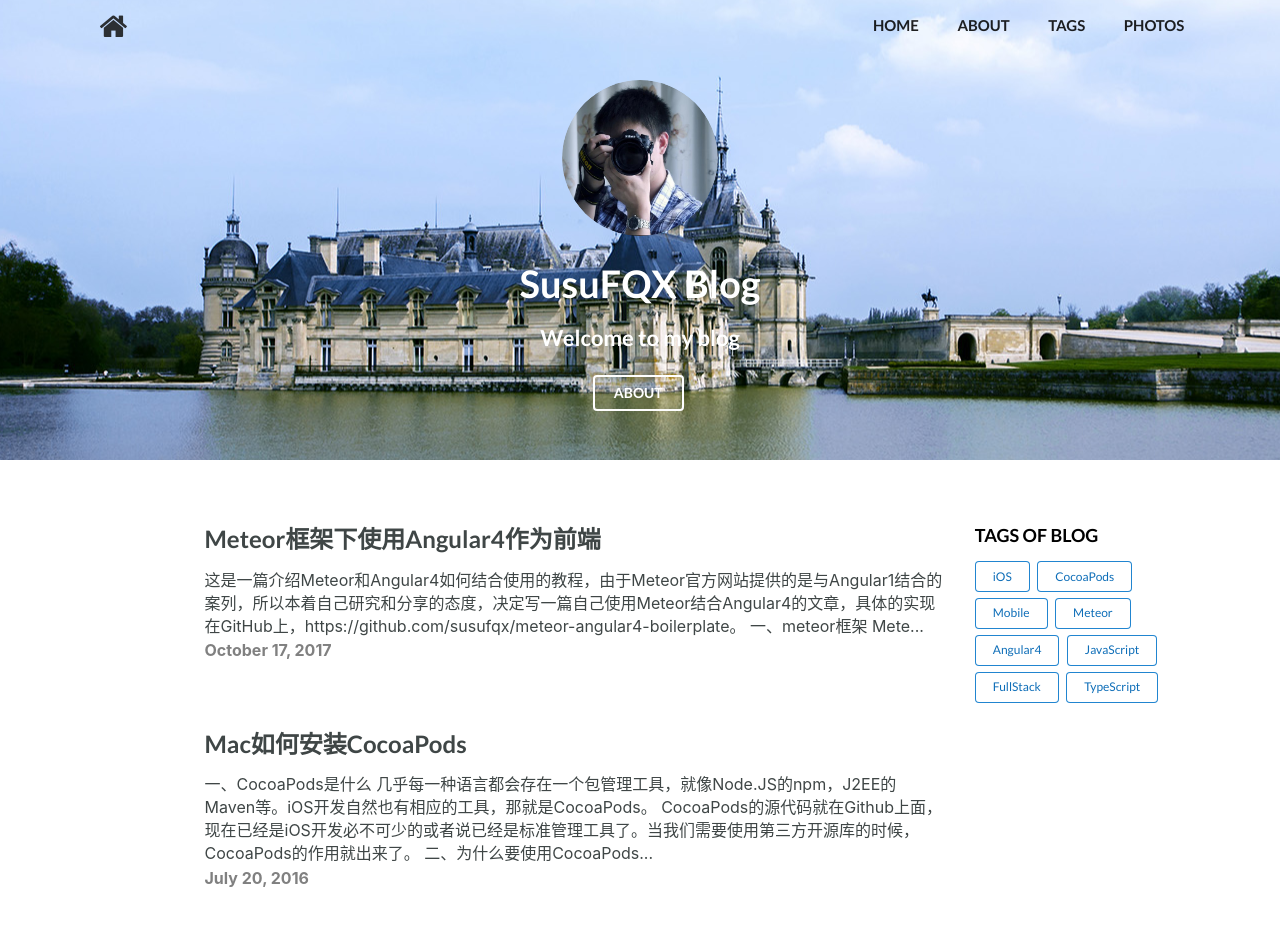
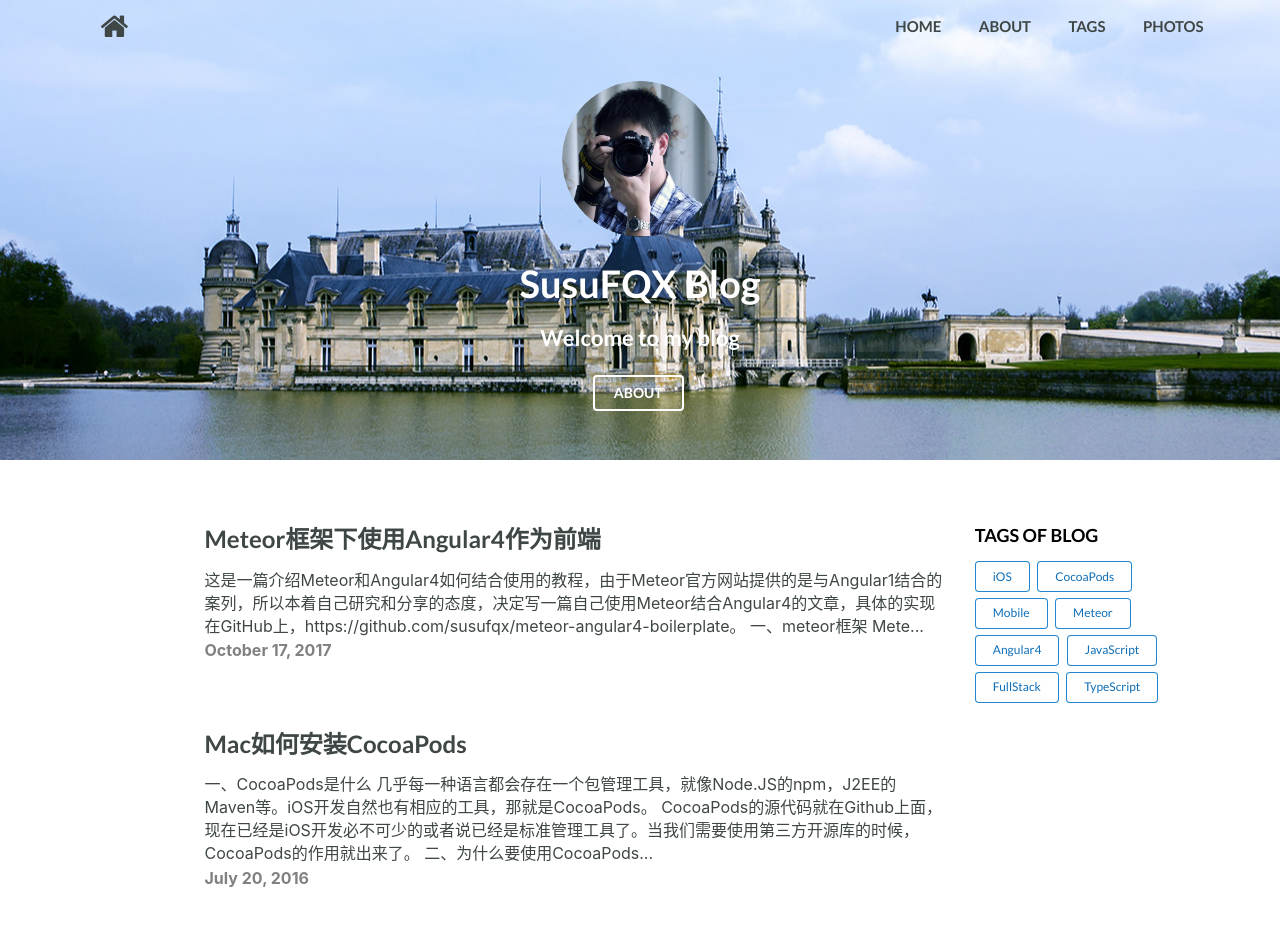
Before and after one commit to susufqx/susufqx.github.com, a Jekyll site: the page built from index.html, in a window 1280 px wide. Shown: the top 952 px of the page. Built offline with Jekyll 4.4.1, drawn with Linux system fonts in a browser that asks for light colours; nearby versions of some CDN libraries; the list of posts is cut into pages by our own code; grey boxes are pictures that could not be loaded.

Commit message:
Fix the a label style

```diff
--- a/_includes/header.html
+++ b/_includes/header.html
@@ -46,7 +46,7 @@
           $('.following-menu').transition('fade out');
         }
       });
-    $('.toc.item').click(function() {
+    $('.toc.right.floated').click(function() {
       $('.ui.sidebar')
         .sidebar('toggle');
     });
--- a/_includes/menu.html
+++ b/_includes/menu.html
@@ -1,12 +1,12 @@
 <div class="ui container">
-  <a href="/" class="item"><i class="big home black icon home-icon"></i></a>
+  <a href="/"><i class="big home icon home-icon"></i></a>
   <div class="right menu">
-    <a class="item" href="/">HOME</a>
-    <a class="item" href="/about">ABOUT</a>
-    <a class="item" href="/tags">TAGS</a>
-    <a class="item" href="/photos">PHOTOS</a>
+    <a href="/">HOME</a>
+    <a href="/about">ABOUT</a>
+    <a href="/tags">TAGS</a>
+    <a href="/photos">PHOTOS</a>
+    <a class="toc right floated">
+      <i class="large sidebar icon"></i>
+    </a>
   </div>
-  <a class="toc item right floated">
-    <i class="large sidebar icon"></i>
-  </a>
 </div>
--- a/_layouts/tag.html
+++ b/_layouts/tag.html
@@ -39,7 +39,7 @@
 <script>
 $(document)
   .ready(function() {
-    $('.toc.item').click(function() {
+    $('.toc.right.floated').click(function() {
       console.log("EEEJJJJJJHHHHHHSSSS");
       $('.ui.sidebar')
         .sidebar('toggle');
--- a/css/main.scss
+++ b/css/main.scss
@@ -33,18 +33,32 @@
   }
 }
 .ui.menu{
-  a.item{
-    color: inverted;
-    font-weight: bold;
+  .ui.container{
+    .home-icon{
+      padding-top: 0.4em;
+      padding-left: 0.8em;
+    }
+    a{
+      color: inverted;
+      font-weight: bold;
+    }
+    .right.menu{
+      a{
+        padding-left: 2.5em;
+        padding-top: 1em;
+      }
+    }
   }
 }
 .ui.menu.main-menu{
   margin-top: -1em;
+  height: 54px;
 }
 .ui.menu.following-menu{
   opacity: 0.7;
+  height: 54px;
 }
-.toc.item{
+.toc.right.floated{
   display: none !important;
 }
 @media only screen and (min-width: 701px) {
@@ -74,12 +88,18 @@
         margin-top: 0;
       }
       .right.menu{
-        display: none !important;
+        a{
+          display: none !important;
+        }
       }
       .ui.menu.following-menu{
         display: none !important;
       }
-      .toc.item{
+      .toc.right.floated{
+        cursor:pointer;
+        .large.sidebar.icon{
+          padding-bottom: 2em;
+        }
         display: block !important;
       }
     }
```
